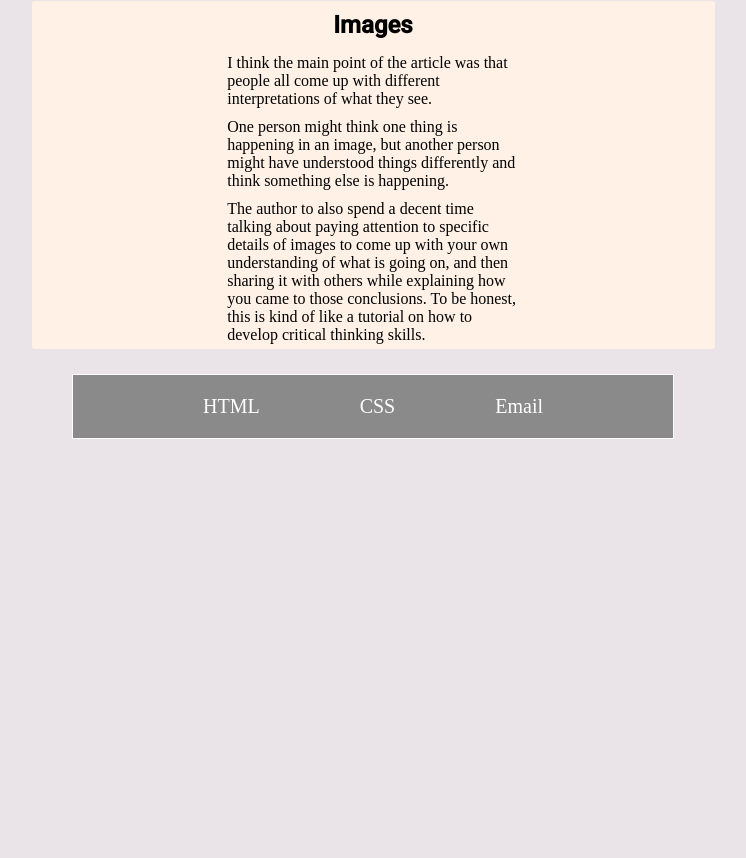
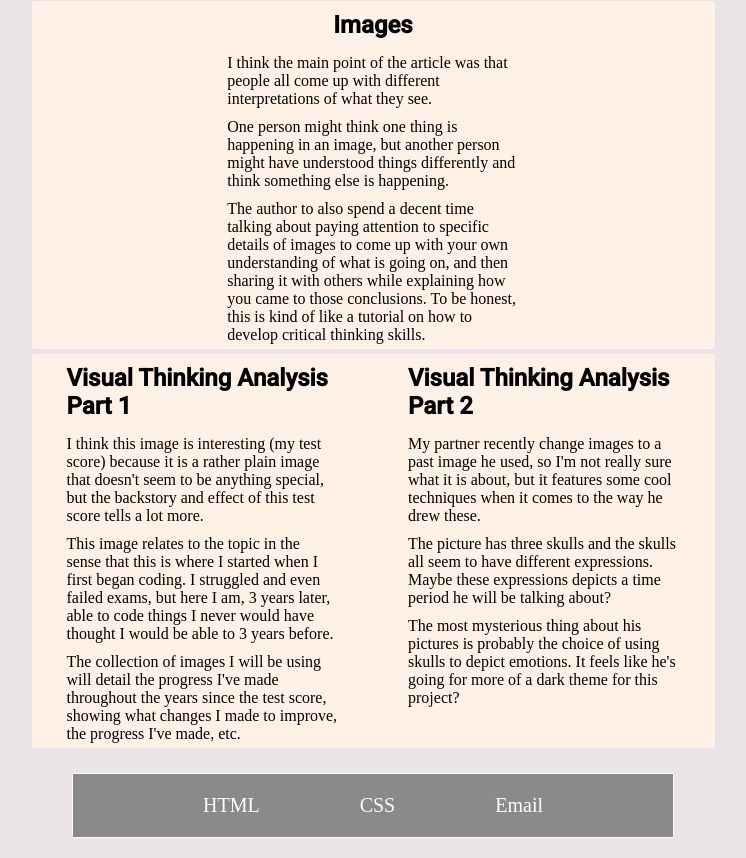
Before and after one commit to rachoi/des, a plain HTML site: page learning_journal/index.html in a window 1280 px wide. Shown: the part 808-1666 px from the top of the page, without its empty margins (310-1056 px from the left). Before the commit the page ends 1267 px from the top, so only its background shows below. Drawn offline with Linux system fonts and the light colour scheme.

Commit message:
Visual analysis

```diff
--- a/learning_journal/index.html
+++ b/learning_journal/index.html
@@ -96,6 +96,45 @@
 
             </section>
 
+            <section class="flex-content">
+                <div class="flex-container-content">
+                    <h1 class="statement-header"> Visual Thinking Analysis Part 1</h1>
+
+                    <div class="statement">
+                        <p> I think this image is interesting (my test score) because it is a rather plain image that doesn't seem to be anything special, but the backstory and effect of this test score tells a lot more.</p>
+                    </div>
+
+                    <div class="statement">
+                        <p> This image relates to the topic in the sense that this is where I started when I first began coding. I struggled and even failed exams, but here I am, 3 years later, able to code things I never would have thought I would be able to 3 years before.</p>
+                    </div>
+
+                    <div class="statement">
+                        <p> The collection of images I will be using will detail the progress I've made throughout the years since the test score, showing what changes I made to improve, the progress I've made, etc.</p>
+                    </div>
+                </div>
+
+                <div class="flex-container-content">
+                    <h1 class="statement-header"> Visual Thinking Analysis Part 2</h1>
+
+                    <div class="statement">
+                        <p> My partner recently change images to a past image he used, so I'm not really sure what it is about, but it features some cool techniques when it comes to the way he drew these.</p>
+                    </div>
+
+                    <div class="statement">
+                        <p> The picture has three skulls and the skulls all seem to have different expressions. Maybe these expressions depicts a time period he will be talking about?</p>
+                    </div>
+
+                    <div class="statement">
+                        <p> The most mysterious thing about his pictures is probably the choice of using skulls to depict emotions. It feels like he's going for more of a dark theme for this project?</p>
+                    </div>
+
+
+
+
+                </div>
+
+            </section>
+
 
             <footer class="flex-container-footer">
                 <a href="https://validator.w3.org/check?uri=https://rachoi.github.io/des/learning_journal/index.html" class="footer-a">HTML</a>
```
Also changed, not shown: 1 other file.
